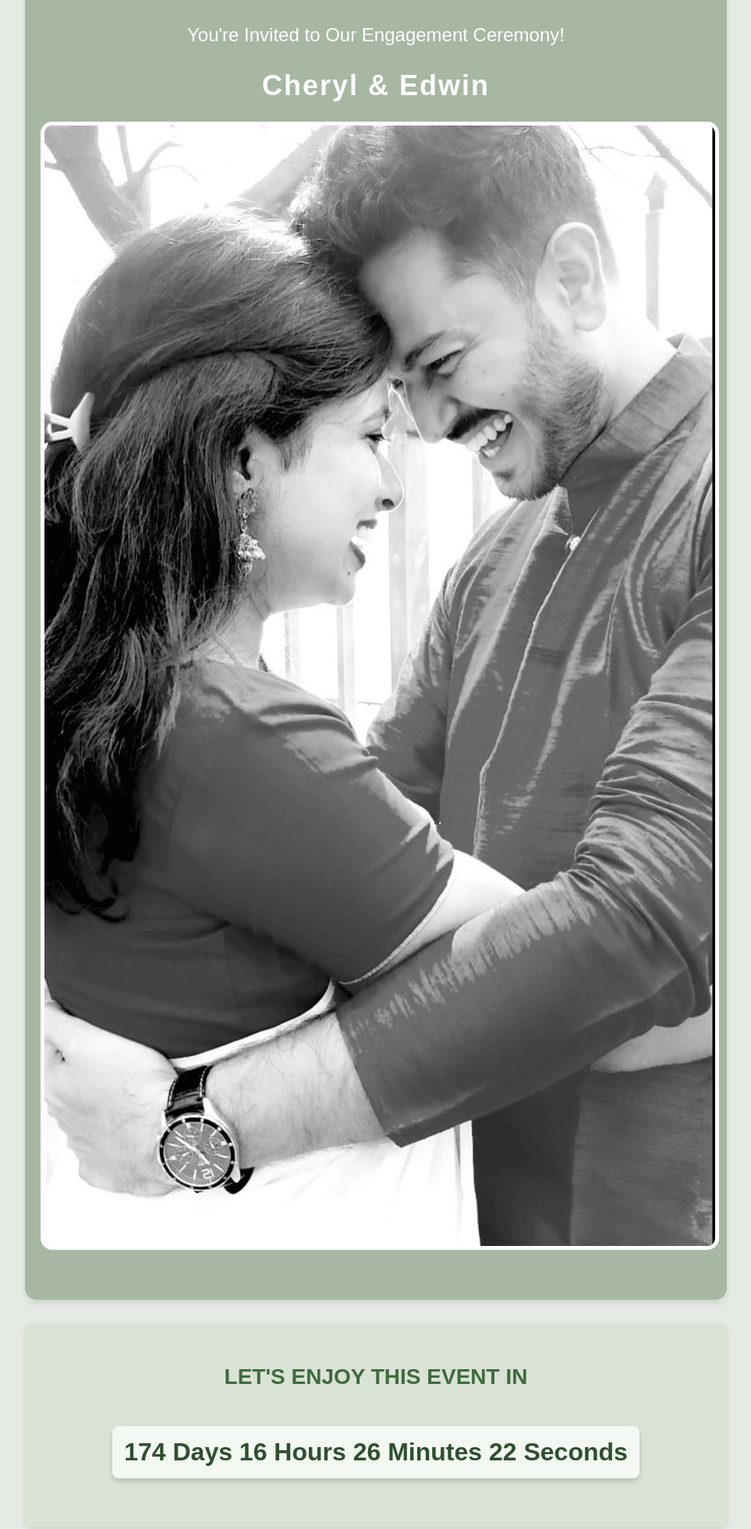
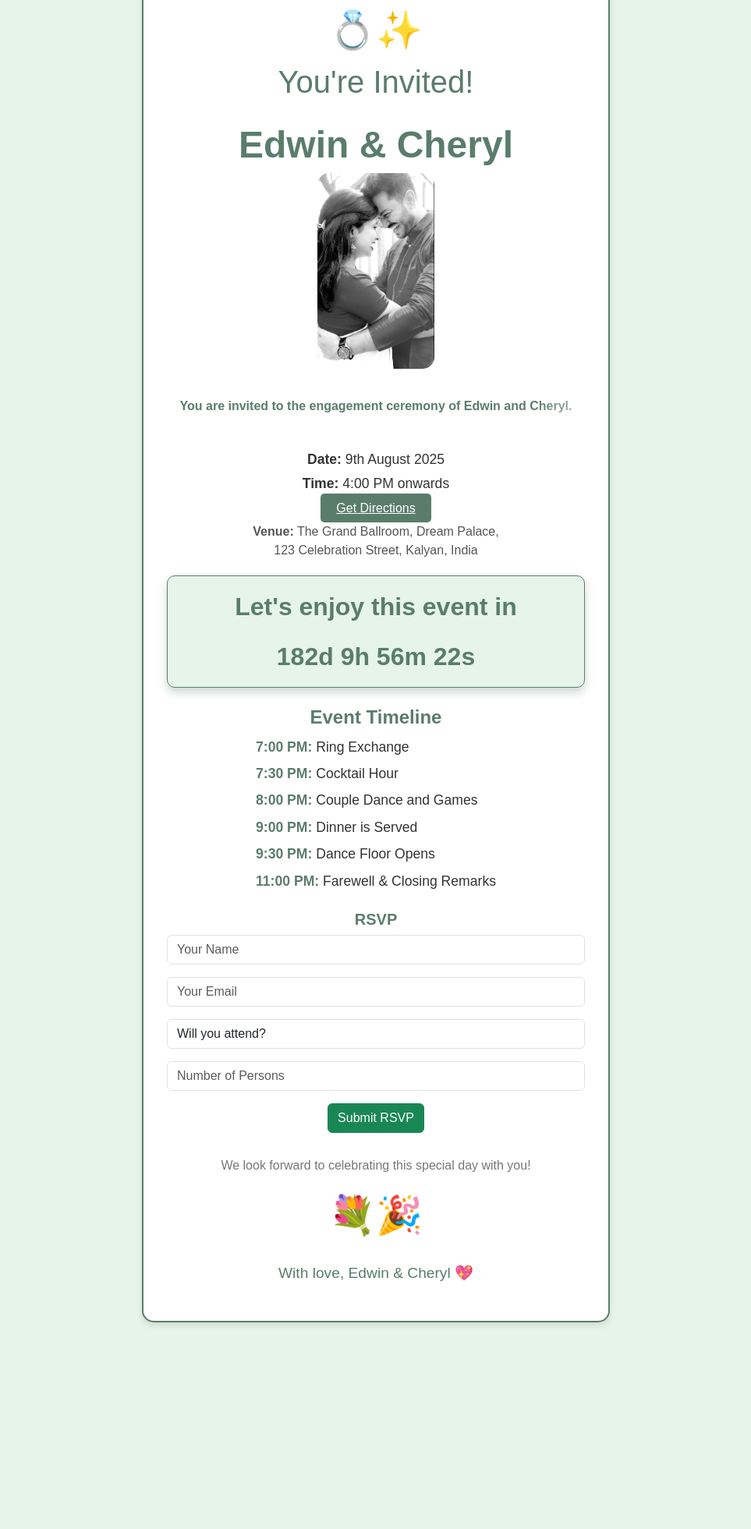
Before and after one commit to cheryl0497/Engagement-Website, a plain HTML site: page index.html in a window 1280 px wide. Shown: the part 69-2030 px from the top of the page at 78% size, without its empty margins (158-1121 px from the left). After the commit the page ends 1805 px from the top, so only its background shows below. Drawn offline with nearby package versions, Linux system fonts and the light colour scheme.

Commit message:
New Page formatting

```diff
--- a/index.html
+++ b/index.html
@@ -1,107 +1,260 @@
 <!DOCTYPE html>
 <html lang="en">
+
 <head>
   <meta charset="UTF-8">
   <meta name="viewport" content="width=device-width, initial-scale=1.0">
-    <title>Engagement Invitation Invitation</title>
-    <link rel="stylesheet" href="style.css">
-</head>
-<body>
+  <title>Engagement Invitation</title>
+  <link href="https://cdn.jsdelivr.net/npm/bootstrap@5.3.0/dist/css/bootstrap.min.css" rel="stylesheet">
+  <style>
+    body {
+      background-color: #e6f4ea;
+      color: #333;
+      font-family: 'Arial', sans-serif;
+    }
 
-    <div class="container">
-        <!-- Hero Section -->
-        <section class="hero">
+    .invitation-card {
+      background-color: #ffffff;
+      border-radius: 15px;
+      box-shadow: 0 4px 8px rgba(0, 0, 0, 0.1);
+      padding: 30px;
+      margin: 40px auto;
+      max-width: 600px;
+      border: 2px solid #5a7d6b;
+    }
 
-            <h2>You're Invited to Our Engagement Ceremony!</h2>
-		<h1>Cheryl & Edwin</h1>
-            <img src="images/main-photo.png" alt="Couple Image" class="main-photo">
+    .header {
+      font-size: 2.5rem;
+      color: #5a7d6b;
+      margin-bottom: 15px;
+    }
 
-        </section>
+    .names {
+      font-size: 3rem;
+      font-weight: bold;
+      color: #5a7d6b;
+    }
 
-        <!-- Countdown Timer -->
-        <section class="countdown">
-            <h1>Let's enjoy this event in</h1>
-            <p id="countdown"></p>
-        </section>
+    .details {
+      margin-top: 20px;
+      font-size: 1.1rem;
+    }
+
+    .details p {
+      margin: 5px 0;
+    }
+
+    .footer {
+      margin-top: 30px;
+      font-size: 1rem;
+      color: #777;
+    }
+
+    .decor {
+      font-size: 3rem;
+      color: #5a7d6b;
+    }
+
+    .countdown {
+  font-size: 2rem;
+  font-weight: bold;
+  color: #5a7d6b; /* Sage green text color */
+  margin-top: 20px;
+  background: #e6f4ea; /* Light sage green background */
+  padding: 15px;
+  border-radius: 10px;
+  box-shadow: 0 6px 12px rgba(90, 125, 107, 0.3); /* Deeper sage green shadow */
+  border: 1px solid #5a7d6b; /* Thinner sage green border */
+}
 
 
+    .btn-directions {
+      margin-top: 10px;
+      background-color: #5a7d6b;
+      color: white;
+      border: none;
+      padding: 10px 20px;
+      border-radius: 5px;
+      font-size: 1rem;
+    }
+
+    .venue-address {
+      margin-top: 10px;
+      font-size: 1rem;
+      color: #555;
+    }
+
+    .wedding-photo {
+      width: 150px; /* Set width to make the photo small */
+      height: auto; /* Maintain aspect ratio */
+      border-radius: 15px;
+      margin: 0 auto 20px auto;
+      display: block;
+    }
+
+.with-love {
+  font-size: 1.2rem;
+  font-style: bold;
+  color: #5a7d6b; /* Sage green */
+  margin-top: 30px;
+}
+
+.event-timeline {
+  text-align: center; /* Center-align the entire section */
+}
+
+.event-timeline h5 {
+  color: #5a7d6b; /* Sage green for the heading */
+  font-size: 1.5rem;
+  margin-bottom: 10px;
+}
+
+.timeline-list {
+  list-style: none;
+  padding: 0;
+  display: inline-block; /* Keeps the list centered */
+  text-align: left; /* Keeps the text inside the list left-aligned */
+}
+
+.timeline-list li {
+  margin-bottom: 8px;
+  font-size: 1.1rem;
+  color: #333;
+}
+
+.timeline-list li strong {
+  color: #5a7d6b; /* Sage green for the time */
+}
+
+.sparkle-text {
+  position: relative;
+  display: inline-block;
+  font-weight: bold;
+  color: #5a7d6b; /* Sage green color */
+  overflow: hidden;
+}
+
+.sparkle-text::after {
+  content: '';
+  position: absolute;
+  top: 0;
+  left: -100%;
+  width: 100%;
+  height: 100%;
+  background: linear-gradient(120deg, rgba(255, 255, 255, 0) 30%, rgba(255, 255, 255, 0.8) 50%, rgba(255, 255, 255, 0) 70%);
+  animation: sparkle 2s infinite;
+}
+
+@keyframes sparkle {
+  from {
+    left: -100%;
+  }
+  to {
+    left: 100%;
+  }
+}
+
+h5 {
+color: #5a7d6b; /* Sage green for the heading */
+
+  font-weight: bold;
+}
+    @media (max-width: 600px) {
+      .wedding-photo {
+        width: 120px; /* Adjust for smaller screens */
+      }
+    }
+  </style>
+</head>
+
+<body>
+  <div class="container">
+    <div class="invitation-card text-center">
+
+      <div class="decor">💍✨</div>
+      <div class="header">You're Invited!</div>
+<div class="names">Edwin & Cheryl</div>
+<!-- Engagement Image -->
+<img src="images/main-photo.png" alt="Couple Image" class="wedding-photo">
+<p class="mt-3 sparkle-text">You are invited to the engagement ceremony of Edwin and Cheryl.</p>
 
 
-        <!-- Location Section -->
-<section class="location">
-    <h2>Venue Details</h2>
-    <p>📍 Location: Imperial Banquets, Vashi, Navi Mumbai</p>
-    <p>📅 Date: January 4, 2026</p>
-    <p>⏰ Time: 7:00 PM Onwards</p>
-    <a href="https://www.google.com/maps/dir/?api=1&destination=Imperial+Banquets+Vashi+Navi+Mumbai"
-       target="_blank"
-       class="map-button">
-        📍 Get Directions
-    </a>
-    <!-- Google Maps Embed -->
-    <iframe
-        src="https://www.google.com/maps/embed?pb=!1m18!1m12!1m3!1d3768.713057592752!2d72.99973047509656!3d19.16610498205732!2m3!1f0!2f0!3f0!3m2!1i1024!2i768!4f13.1!3m3!1m2!1s0x3be7c1253b0e3e45%3A0x6d3fcb76d7f3a16a!2sImperial%20Banquets!5e0!3m2!1sen!2sin!4v1706940562000!5m2!1sen!2sin"
-        width="100%" height="300" style="border:0; border-radius: 10px;" allowfullscreen="" loading="lazy">
-    </iframe>
-
-</section>
-
-
-        <!-- RSVP Form -->
-        <section class="rsvp">
-            <h2>RSVP</h2>
-            <form id="rsvp-form" action="https://formspree.io/f/mldgnoza" method="POST">
-                <label for="name">Your Name:</label>
-                <input type="text" id="name" name="name" placeholder="Your Name" required>
-<br>
-                <label for="coming">Are you coming?</label>
-<div class="radio-group">
-    <label>
-        <input type="radio" name="coming" value="Yes" required> Yes
-    </label>
-    <label>
-        <input type="radio" name="coming" value="No" required> No
-    </label>
+      <div class="details">
+        <p><strong>Date:</strong> 9th August 2025</p>
+        <p><strong>Time:</strong> 4:00 PM onwards</p>
+        <a href="https://goo.gl/maps/YourLocationLink" target="_blank" class="btn-directions">Get Directions</a>
+        <p class="venue-address"><strong>Venue:</strong> The Grand Ballroom, Dream Palace,<br>123 Celebration Street, Kalyan, India</p>
       </div>
 
-<br>
-                <label for="guests">Number of Persons:</label>
-                <input type="number" id="guests" name="guests" min="1" max="10" placeholder="1" required>
-
-                <button type="submit">Submit</button>
-            </form>
-        </section>
+      <div class="countdown">
+        <p>Let's enjoy this event in</p>
+        <div id="countdown-timer"></div>
       </div>
 
+<!-- Insert the Event Timeline here -->
+<div class="event-timeline mt-4">
+  <h5>Event Timeline</h5>
+  <ul class="timeline-list text-start">
+    <li><strong>7:00 PM:</strong> Ring Exchange </li>
+    <li><strong>7:30 PM:</strong> Cocktail Hour</li>
+<li><strong>8:00 PM:</strong> Couple Dance and Games</li>
+    <li><strong>9:00 PM:</strong> Dinner is Served</li>
+    <li><strong>9:30 PM:</strong> Dance Floor Opens</li>
+    <li><strong>11:00 PM:</strong> Farewell & Closing Remarks</li>
+  </ul>
+</div>
+
+      <div class="rsvp-form">
+        <h5>RSVP</h5>
+        <form action="https://formspree.io/f/mldgnoza" method="POST">
+          <div class="mb-3">
+            <input type="text" name="name" class="form-control" placeholder="Your Name" required>
+          </div>
+          <div class="mb-3">
+            <input type="email" name="email" class="form-control" placeholder="Your Email" required>
+          </div>
+          <div class="mb-3">
+            <select name="attendance" class="form-control" required>
+              <option value="">Will you attend?</option>
+              <option value="Yes">Yes, I will be there!</option>
+              <option value="No">Sorry, I can't make it.</option>
+            </select>
+          </div>
+          <div class="mb-3">
+            <input type="number" name="number_of_persons" class="form-control" placeholder="Number of Persons" min="1">
+          </div>
+          <button type="submit" class="btn btn-success">Submit RSVP</button>
+        </form>
+      </div>
+
+      <p class="footer">We look forward to celebrating this special day with you!</p>
+      <div class="decor">💐🎉</div>
+<p class="with-love mt-4">With love, Edwin & Cheryl 💖</p>
+    </div>
+  </div>
+
+  <script src="https://cdn.jsdelivr.net/npm/bootstrap@5.3.0/dist/js/bootstrap.bundle.min.js"></script>
   <script>
-        // Set the date we're counting down to
-        const countDownDate = new Date("Aug 2, 2025 00:00:00").getTime();
+    // Countdown Timer Script
+    const countdownDate = new Date("Aug 9, 2025 17:30:00").getTime();
 
-        // Update the countdown every 1 second
-        const x = setInterval(function() {
-            // Get the current date and time
+    const countdownFunction = setInterval(() => {
       const now = new Date().getTime();
+      const distance = countdownDate - now;
 
-            // Find the time difference
-            const distance = countDownDate - now;
-
-            // Time calculations for days, hours, minutes, and seconds
       const days = Math.floor(distance / (1000 * 60 * 60 * 24));
       const hours = Math.floor((distance % (1000 * 60 * 60 * 24)) / (1000 * 60 * 60));
       const minutes = Math.floor((distance % (1000 * 60 * 60)) / (1000 * 60));
       const seconds = Math.floor((distance % (1000 * 60)) / 1000);
 
-            // Output the result
-            document.getElementById("countdown").innerHTML =
-                days + " Days " + hours + " Hours " + minutes + " Minutes " + seconds + " Seconds ";
+      document.getElementById("countdown-timer").innerHTML = `${days}d ${hours}h ${minutes}m ${seconds}s`;
 
-            // If the countdown is over, display a message
       if (distance < 0) {
-                clearInterval(x);
-                document.getElementById("countdown").innerHTML = "The Big Day has arrived!";
+        clearInterval(countdownFunction);
+        document.getElementById("countdown-timer").innerHTML = "It's finally our Engagement Day!";
       }
     }, 1000);
   </script>
+</body>
 
-</body>
 </html>
--- a/style.css
+++ b/style.css
@@ -3,7 +3,7 @@ body {
     font-family: 'Arial', sans-serif;
     margin: 0;
     padding: 0;
-    background-color: #E6EAE4; /* Soft sage green */
+    background-color: #E6EAE4;
     color: #333;
     text-align: center;
 }
@@ -18,12 +18,11 @@ body {
 
 /* Hero Section */
 .hero {
-    background: #A7B7A3; /* Sage green */
+    background: #A7B7A3;
     color: #fff;
     padding: 60px 20px;
     border-radius: 15px;
     box-shadow: 0 4px 8px rgba(0, 0, 0, 0.1);
-    text-align: center;
 }
 
 .hero h1 {
@@ -40,7 +39,6 @@ body {
 
 .main-photo {
     width: 100%;
-    max-width: 100%;
     height: auto;
     margin-top: 20px;
     border-radius: 15px;
@@ -50,7 +48,7 @@ body {
 
 /* Countdown Timer */
 .countdown {
-    background: #D9E2D4; /* Light pastel green */
+    background: #D9E2D4;
     color: #2F4F2F;
     padding: 30px;
     border-radius: 10px;
@@ -60,7 +58,6 @@ body {
 
 .countdown h1 {
     font-size: 28px;
-    font-weight: bold;
     color: #3E6C3E;
     text-transform: uppercase;
     margin-bottom: 15px;
@@ -69,7 +66,6 @@ body {
 #countdown {
     font-size: 32px;
     font-weight: bold;
-    color: #2F4F2F;
     background: #F3F8F2;
     padding: 15px;
     border-radius: 8px;
@@ -95,6 +91,23 @@ body {
 .location p {
     font-size: 18px;
     margin: 5px 0;
+}
+
+.map-button {
+    display: inline-block;
+    margin-top: 15px;
+    padding: 12px 20px;
+    font-size: 16px;
+    color: white;
+    background-color: #3E6C3E;
+    text-decoration: none;
+    border-radius: 8px;
+    box-shadow: 0px 4px 6px rgba(0, 0, 0, 0.2);
+    transition: background-color 0.3s ease;
+}
+
+.map-button:hover {
+    background-color: #2F4F2F;
 }
 
 .location iframe {
@@ -126,42 +139,37 @@ body {
     align-items: center;
 }
 
-/* Styling for input fields */
 .rsvp input, .rsvp select {
     width: 80%;
     padding: 12px;
     margin-top: 10px;
     border: 1px solid #ccc;
     border-radius: 5px;
-    font-size: 16px;
-    color: #333;
     background-color: #f7f7f7;
 }
 
-/* Radio button alignment */
+/* Radio Button Styling */
 .radio-group {
     display: flex;
     gap: 20px;
     margin-top: 10px;
-    justify-content: center;
 }
 
 .radio-group label {
     display: flex;
     align-items: center;
     font-size: 16px;
-    color: #333;
-    gap: 5px; /* Space between radio button and text */
+    gap: 5px;
 }
 
 .radio-group input[type="radio"] {
     width: 18px;
     height: 18px;
-    accent-color: #3E6C3E; /* Match theme color */
+    accent-color: #3E6C3E;
     cursor: pointer;
 }
 
-/* RSVP button */
+/* RSVP Button */
 .rsvp button {
     width: 80%;
     padding: 14px;
@@ -181,80 +189,10 @@ body {
 
 /* Responsive Design */
 @media (max-width: 768px) {
-    /* Adjust Hero Section */
-    .hero {
-        padding: 50px 20px;
-    }
-
-    .hero h1 {
-        font-size: 30px;
-    }
-
-    .hero h2 {
-        font-size: 20px;
-    }
-
-    .countdown h1 {
-        font-size: 24px;
-    }
-
-    #countdown {
-        font-size: 24px;
-        padding: 10px;
-    }
-
-    .location h2, .rsvp h2 {
-        font-size: 22px;
-    }
-
-    .location p, .rsvp input, .rsvp button {
-        font-size: 16px;
-    }
-
-    /* Google Maps Button */
-    .map-button {
-        display: inline-block;
-        margin-top: 15px;
-        padding: 12px 20px;
-        font-size: 16px;
-        font-weight: bold;
-        color: white;
-        background-color: #3E6C3E;
-        text-decoration: none;
-        border-radius: 8px;
-        box-shadow: 0px 4px 6px rgba(0, 0, 0, 0.2);
-        transition: background-color 0.3s ease;
-    }
-
-    .map-button:hover {
-        background-color: #2F4F2F;
-    }
-
-    /* Adjust Main Image */
-    .main-photo {
-        width: 100%;
-        height: auto;
-        max-width: 100%;
-        object-fit: cover;
-    }
-
-    /* Container Adjustments */
-    .container {
-        width: 100%;
-        padding: 10px;
-    }
-
-    /* Ensure input fields & buttons fill the width */
-    .rsvp input, .rsvp button {
-        width: 100%;
-        padding: 12px;
-    }
-
-    /* Fix image scaling for mobile */
-    .container img {
-        width: 100%;
-        max-width: 100%;
-        height: auto;
-        object-fit: cover;
-    }
+    .hero h1 { font-size: 30px; }
+    .hero h2 { font-size: 20px; }
+    .countdown h1 { font-size: 24px; }
+    #countdown { font-size: 24px; padding: 10px; }
+    .location h2, .rsvp h2 { font-size: 22px; }
+    .rsvp input, .rsvp button { width: 100%; }
 }
```
Lines whose indentation alone changed are shown as unchanged.
